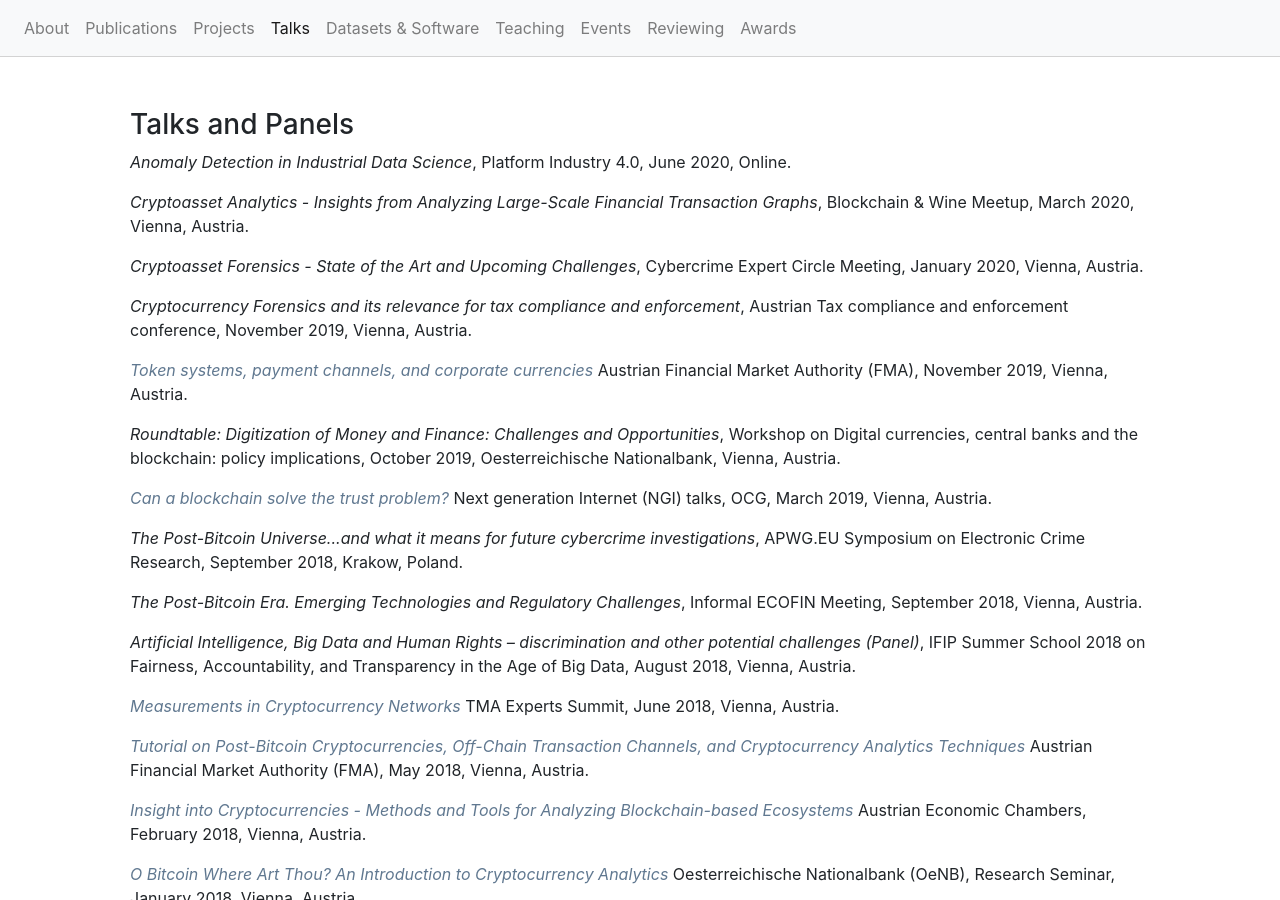
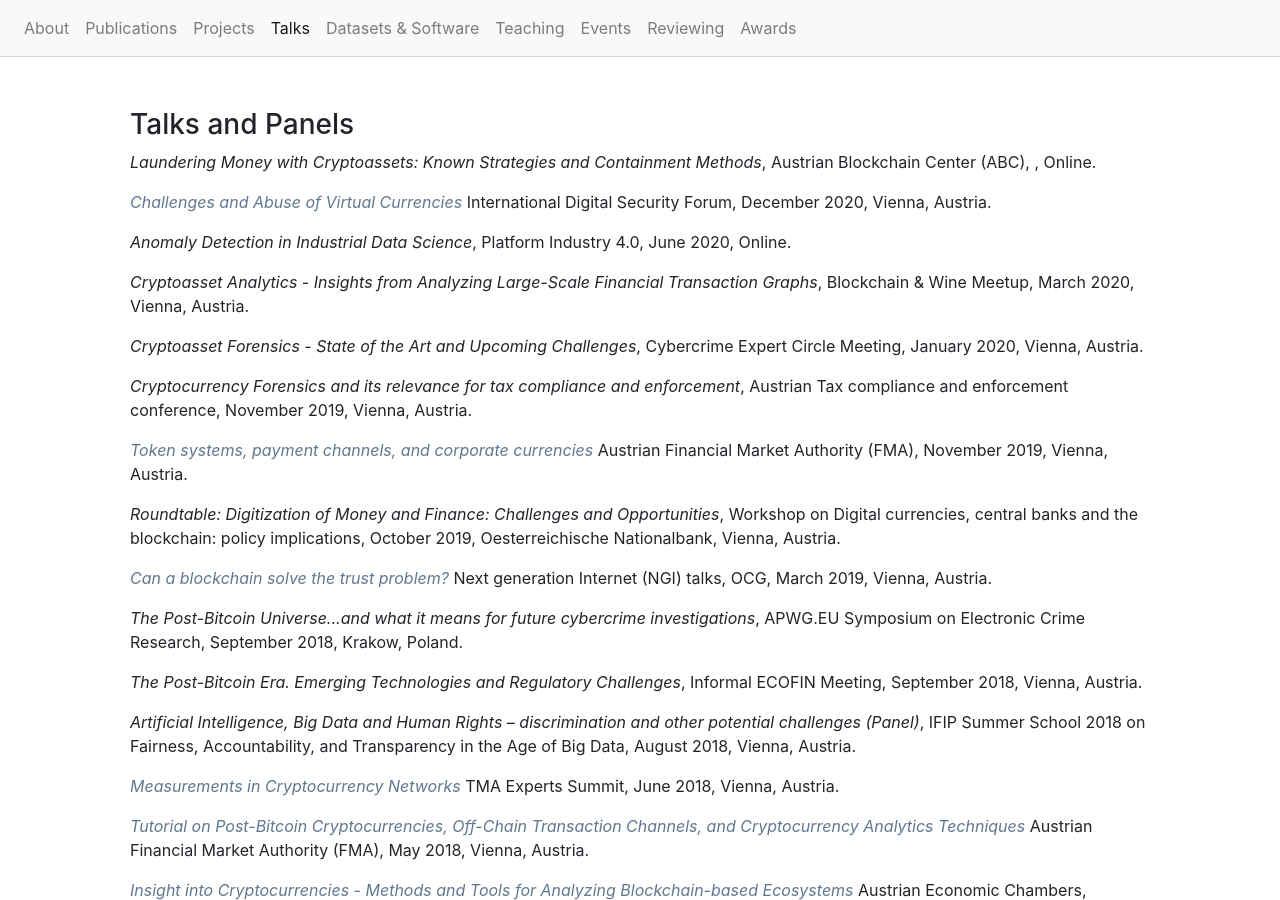
Before and after one commit to behas/behas.github.com, a Jekyll site: the page built from talks.html, in a window 1280 px wide and 900 px high. Built offline with Jekyll 4.4.1, drawn with Linux system fonts in a browser that asks for light colours; a style sheet for code colours, icons or effects is not loaded.

Commit message:
updated talks and courses

```diff
--- a/_data/courses.yml
+++ b/_data/courses.yml
@@ -1,7 +1,7 @@
 - title: "Cryptoasset Analytics"
   institution: "TU Vienna"
   institution_uri: "https://www.tuwien.at/"
-  period: "2019-2020"
+  period: "2019-2021"
   role: "instructor"
   active: true
   description: |
--- a/_data/talks.yml
+++ b/_data/talks.yml
@@ -1,3 +1,13 @@
+- title: "Laundering Money with Cryptoassets: Known Strategies and Containment Methods"
+  venue: Austrian Blockchain Center (ABC)
+  location: Online
+
+- title: Challenges and Abuse of Virtual Currencies
+  venue: International Digital Security Forum
+  location: Vienna, Austria
+  date: 2020-12-03
+  slides_uri: https://idsf.io/
+
 - title: Anomaly Detection in Industrial Data Science
   venue: Platform Industry 4.0
   date: 2020-06-05
--- a/index.html
+++ b/index.html
@@ -61,7 +61,7 @@ title: Research Profile
       <section>
         <h5>News</h5>
 
-        <p>Our paper on <a href="https://arxiv.org/abs/2007.00764" target="_blank">Cross Layer Deanonymization Methods in the Lightning Protocol</a> has been accepted for FC'21.</p>
+        <p>Our paper on <a href="https://arxiv.org/abs/2007.00764" target="_blank">Cross Layer Deanonymization Methods in the Lightning Protocol</a> will be presented at FC'21.</p>
 
         <p>We released v.0.4.5 of our <a href="https://graphsense.info/" target="_blank">GraphSense Cryptoasset Analytics platform</a>, which supports advanced analytics via an OpenAPI REST interface.</p>
 
```
